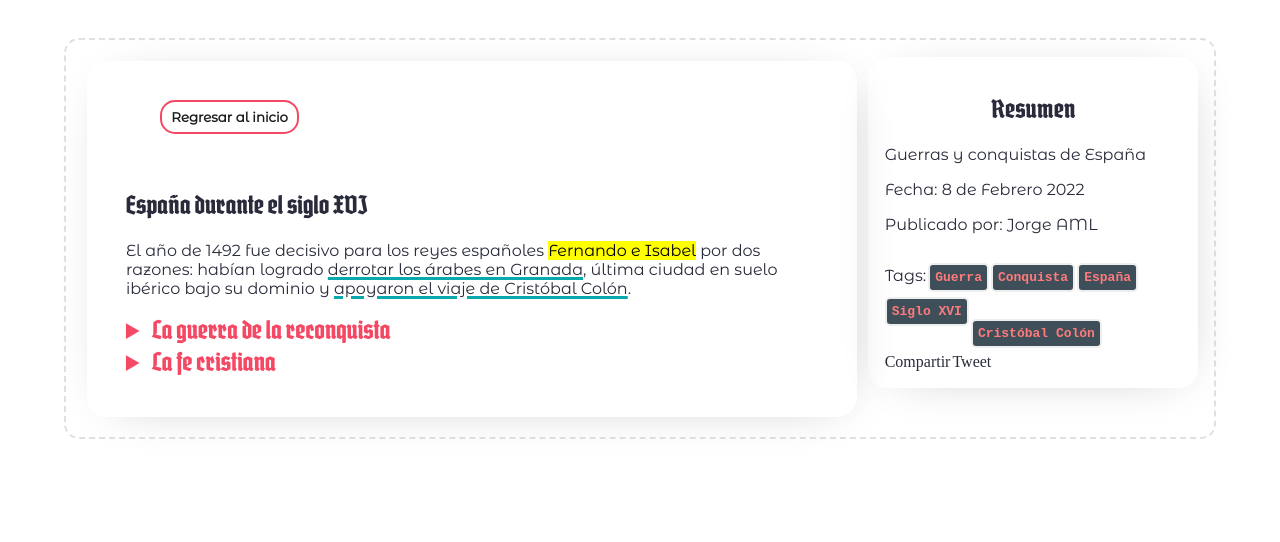
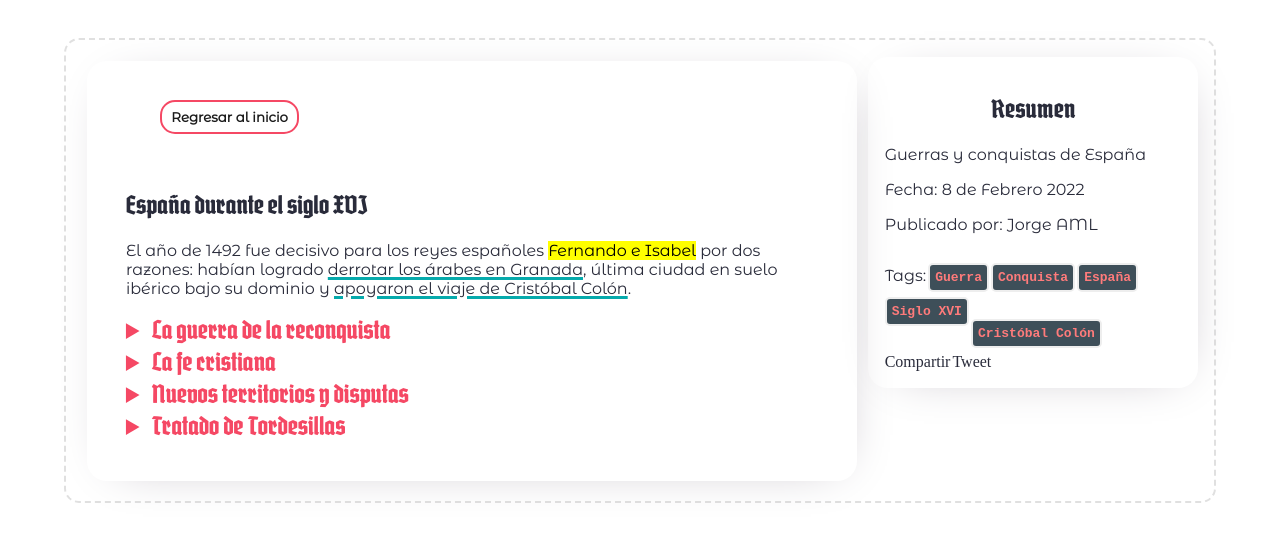
Before and after one commit to jorgeAML/creativeaml, a Jekyll site: the page built from blog_posts/08-02-2022.md, in a window 1280 px wide. Shown: the top 542 px of the page. Built offline with Jekyll 4.4.1, drawn with Linux system fonts in a browser that asks for light colours; some web fonts are replaced; comment, search, counter and statistics services are not loaded; some of the changed lines change nothing that is shown.

Commit message:
tratado de tordesilla

```diff
--- a/blog_posts/08-02-2022.md
+++ b/blog_posts/08-02-2022.md
@@ -37,5 +37,17 @@ tag5: Cristóbal Colón
 	<p>En la mentalidad española del siglo XVI estaban vivos los <u>ideales de caballería</u>, por ello la <mark>participación en guerras que les significarían riquezas y gloria</mark>. Esa mentalidad se completaba con la <u>obligación moral</u> de todo español de <u>defender y difundir la fe cristiana</u>.</p>
 	<p>Durante la reconquista, esos ideales se ajustaron a su lucha contra <mark>los musulmanes; eran infieles</mark> a quienes debían expulsar de su suelo. <mark>El éxito de la reconquista</mark> permitió que los <u>reyes católicos</u> finalmente decidieran <mark>apoyar</mark> el proyecto de Cristóbal Colón.</p>
 	</details>
+	<details>
+	<summary>Nuevos territorios y disputas</summary>
+	<p>La noticia del viaje de Cristóbal Colón siguiendo una <u>ruta al occidente a partir de las islas Canarias</u>, de su arribo a tierras hasta entonces no conocidas, pobladas y con riquezas <mark>potencialmente explotables para España</mark> provocó diversas reacciones en el resto de Europa.</p>
+	<p><mark>Portugal alegó derechos exclusivos de navegación  en el Atlántico</mark>. Inglaterra envió rápidamente expediciones de exploración y comercio.</p>
+	<p>Ante el surgimiento de disputas sobre los nuevos territorios, el Papa Alejandro VI emite en 1943 una Bula por medio de la cual, se confirmaban los derechos de navegación y descubrimientos para España y Portugal estableciendo una línea imaginaria de separación de 100 leguas al oeste y sur a partir de las islas Azores, Canariasy Cabo Verde en el Atlántico.</p>
+	<p>Este convenio no fue satisfactorio para ambos, por lo que prosiguen las negociaciones hasta la firma del Tratado de Tordesilla al año siguiente, por lo que se corre la división estableciendo una línea de meridiano a 370 leguas de las islas de Cabo Verde.</p>
+	<p>Como resultado de esta demarcación, el futuro descubrimiento, conquista y colonización de Brasil quedó bajo la órbita de Portugal.</p>
+	</details>
+	<details>
+	<summary>Tratado de Tordesillas</summary>
+	<p>Fijó la línea de demarcación de polo a polo entre las tierras sometidas a Portugal y las conquistadas por España. Acuerdo que excluyó de los desubrimientos a Francia e Inglaterra.</p>
+	</details>
 	</section>
 </article>
```
